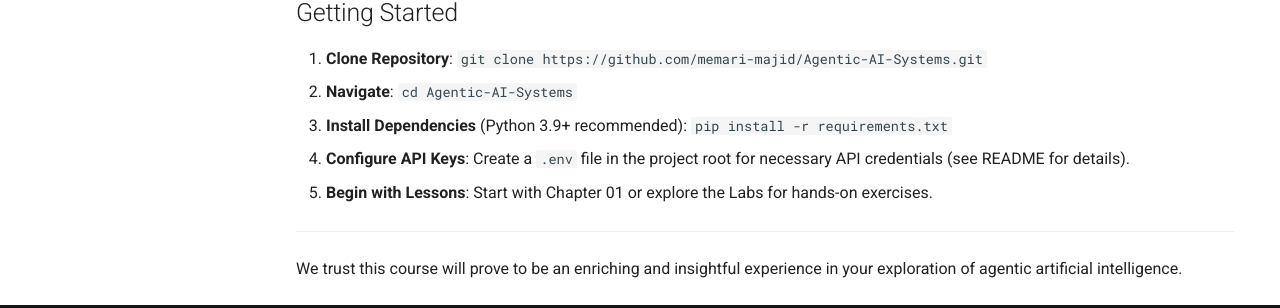
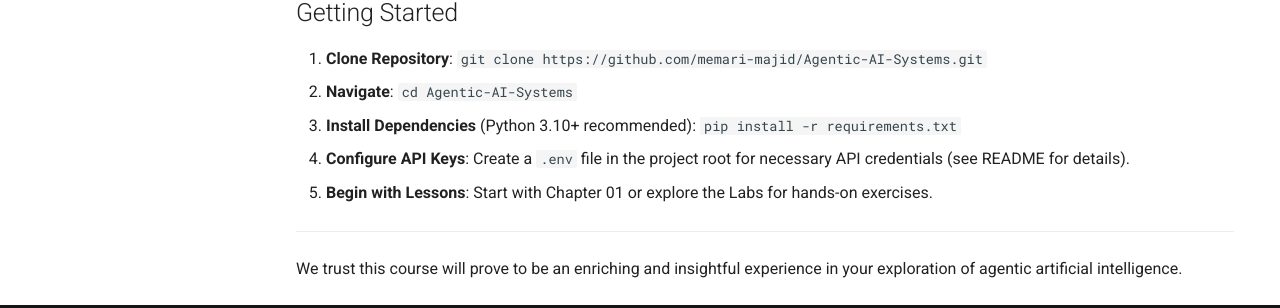
Before and after one commit to memari-majid/Agentic-AI-Systems, an MkDocs documentation site: the page built from docs/index.md, in a window 1280 px wide and 900 px high, scrolled down 740 px. Shown: the part 531-839 px from the top of the window. Built offline with MkDocs 1.6.1 and Material for MkDocs 9.7.7, drawn with Linux system fonts in a browser that asks for light colours; comment, search, counter and statistics services are not loaded.

Commit message:
Update installation instructions in documentation to recommend Python 3.10+ for improved compatibility with dependencies.

```diff
--- a/docs/index.md
+++ b/docs/index.md
@@ -21,7 +21,7 @@ Upon successful completion of this course, learners will be equipped to:
 
 1. **Clone Repository**: `git clone https://github.com/memari-majid/Agentic-AI-Systems.git`
 2. **Navigate**: `cd Agentic-AI-Systems`
-3. **Install Dependencies** (Python 3.9+ recommended): `pip install -r requirements.txt`
+3. **Install Dependencies** (Python 3.10+ recommended): `pip install -r requirements.txt`
 4. **Configure API Keys**: Create a `.env` file in the project root for necessary API credentials (see README for details).
 5. **Begin with Lessons**: Start with Chapter 01 or explore the Labs for hands-on exercises.
 
```
